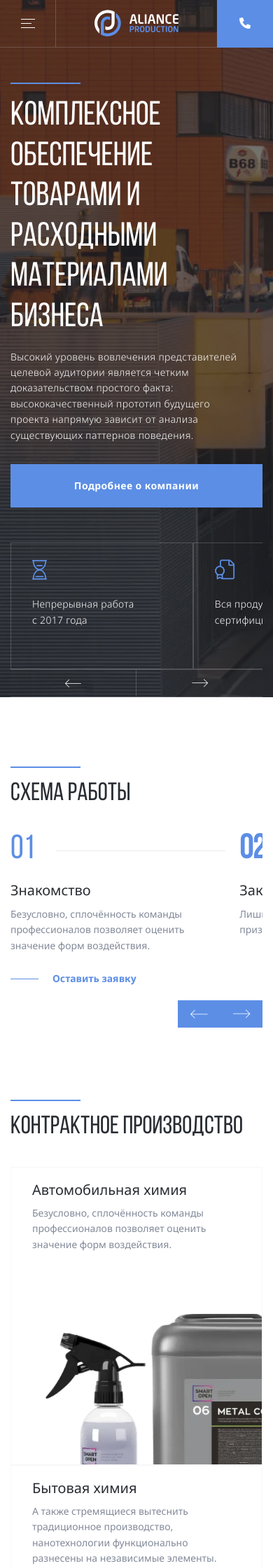
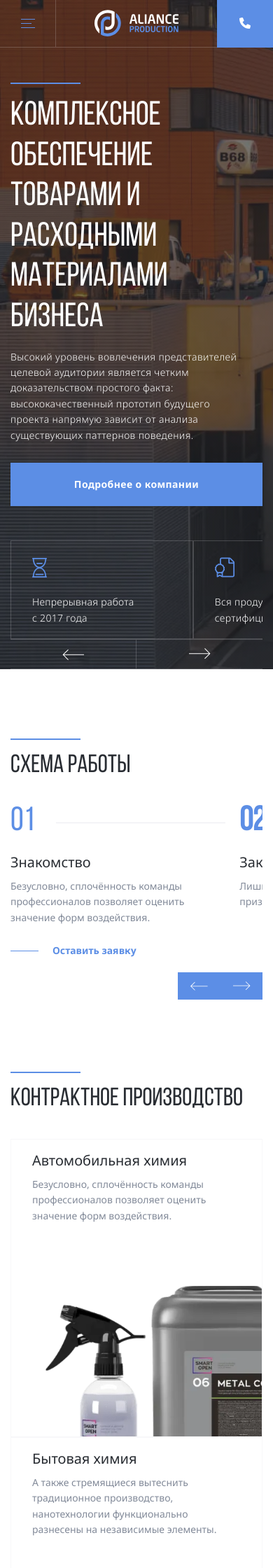
Before and after one commit to DokerMW/Aliance, a PHP site: page / in a window 390 px wide. Shown: the top 2240 px of the page at 70% size. Run offline with PHP 8.4, Linux system fonts and the light colour scheme; data that the repository does not hold is empty.

Commit message:
fix: main page PP mobile 375

```diff
--- a/css/style.css
+++ b/css/style.css
@@ -635,7 +635,7 @@ body._lock .header__row {
       position: absolute;
       width: 100%;
       height: 1px;
-      background-color: #fff;
+      background-color: #5c8ee6;
    }
    .burger-menu__icon span.dark {
       background-color: #292d33;
@@ -825,7 +825,7 @@ body._lock .header__row {
       margin: 0px 0px 25px 0px;
    }
    .main-block__text {
-      margin: 0px 0px 30px 0px;
+      margin: 0px 0px 28px 0px;
    }
    .main-block__btn {
       margin: 0px 0px 50px 0px;
@@ -906,7 +906,10 @@ body._lock .header__row {
       -ms-grid-row-align: stretch;
       align-self: stretch;
       padding: 20px 0;
-      margin: 0px 0px 50px 0px;
+      margin: 0px 0px 49px 0px;
+   }
+   .main-block__body .main-block__cards {
+      padding-bottom: 0;
    }
    .item-cards__text {
       font-size: 14px;
@@ -915,6 +918,9 @@ body._lock .header__row {
       width: 36px;
       height: 36px;
       margin: 0px 0px 20px 0px;
+   }
+   .cards__row {
+      height: auto;
    }
    .cards__item {
       padding: 20px 20px 18px 30px;
@@ -1178,13 +1185,18 @@ body._lock .header__row {
    .features-prev-btn {
       border-left: none;
    }
+   .features-next-btn img,
+   .features-prev-btn img {
+      width: 36px;
+      object-fit: cover;
+   }
    .experts-next-btn,
    .features-next-btn {
       border-right: none;
       border-left: none;
    }
    .cards-swiper-nav {
-      height: 40px;
+      height: 43px;
    }
 }
 .production {
@@ -1346,11 +1358,13 @@ body._lock .header__row {
       height: 426px;
    }
    .item-production__body {
-      padding: 22px 30px 15px 30px;
+      padding: 17px 30px 15px 30px;
    }
    .item-production__title {
       font-size: 20px;
-      margin: 0px 0px 12px 0px;
+      max-width: 270px;
+      line-height: 130%;
+      margin: 0px 0px 10px 0px;
    }
    .item-production__text {
       line-height: 160%;
--- a/index.php
+++ b/index.php
@@ -42,7 +42,7 @@
 					include_once('./template_parts/production.php')
 				?>
 				<?php
-					$brands_title = 'собственные торговые марки';
+					$brands_title = 'собственные <span>торговые</span> марки';
 					include_once('./template_parts/brands.php')
 				?>
 				<?php
```
Also changed, not shown: other parts of css/style.css (+35 -7 lines).
